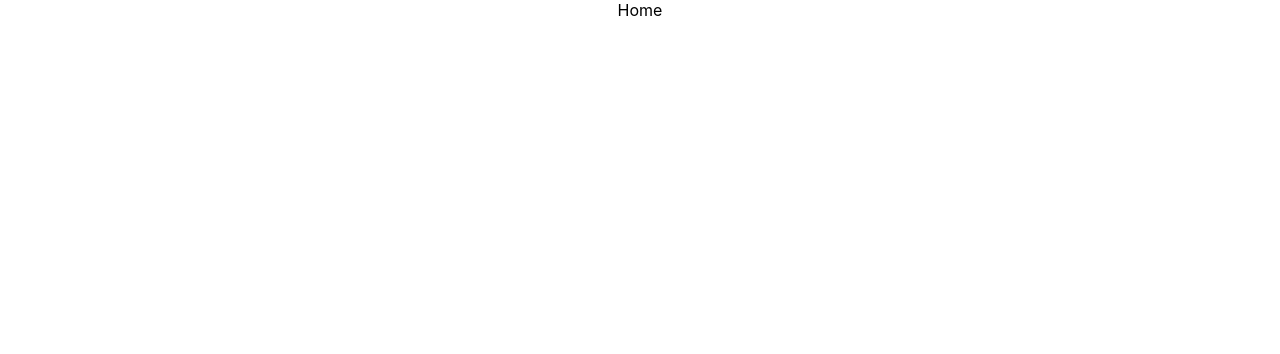
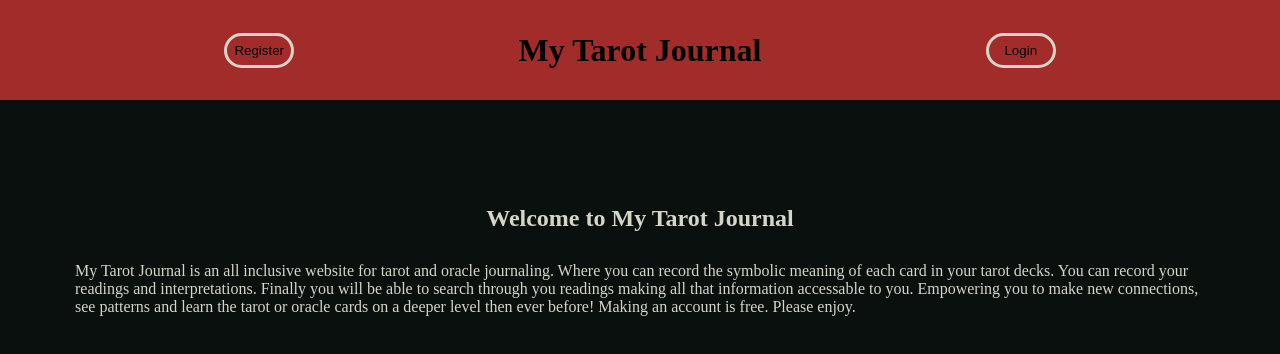
Before and after one commit to FrozenArrow73/tarot-journal, a React (Create React App) app: page / in a window 1280 px wide. Shown: the top 354 px of the page. Built offline with nearby package versions, Linux system fonts and the light colour scheme.

Commit message:
added styling and basic framework to the home page

```diff
--- a/src/App.css
+++ b/src/App.css
@@ -1,38 +1,33 @@
-.App {
-  text-align: center;
+.homeHeader {
+  height: 100px;
+  background-color: #A22C29;
+  display: flex;
+  flex-direction: row;
+  align-items: center;
+  justify-content: space-evenly;
 }
-
-.App-logo {
-  height: 40vmin;
-  pointer-events: none;
-}
-
-@media (prefers-reduced-motion: no-preference) {
-  .App-logo {
-    animation: App-logo-spin infinite 20s linear;
-  }
-}
-
-.App-header {
-  background-color: #282c34;
-  min-height: 100vh;
+.homeBody {
+  height: calc(100vh - 100px);
+  background-color: #0A100D;
+  color: #D6D5C9;
   display: flex;
   flex-direction: column;
   align-items: center;
-  justify-content: center;
-  font-size: calc(10px + 2vmin);
-  color: white;
+  padding: 75px;
 }
 
-.App-link {
-  color: #61dafb;
+.homeH2 {
+  padding: 30px;
 }
 
-@keyframes App-logo-spin {
-  from {
-    transform: rotate(0deg);
-  }
-  to {
-    transform: rotate(360deg);
-  }
+.authButton {
+  background-color: #A22C29;
+  width: 70px;
+  height: 35px;
+  border-radius: 20px;
+  border: solid;
+  border-color: #D6D5C9;
 }
+.authButton:hover {
+  border-color: #B9BAA3;
+}
--- a/src/index.css
+++ b/src/index.css
@@ -1,13 +1,5 @@
-body {
+* {
   margin: 0;
-  font-family: -apple-system, BlinkMacSystemFont, 'Segoe UI', 'Roboto', 'Oxygen',
-    'Ubuntu', 'Cantarell', 'Fira Sans', 'Droid Sans', 'Helvetica Neue',
-    sans-serif;
-  -webkit-font-smoothing: antialiased;
-  -moz-osx-font-smoothing: grayscale;
+  padding: 0;
+  box-sizing: border-box;
 }
-
-code {
-  font-family: source-code-pro, Menlo, Monaco, Consolas, 'Courier New',
-    monospace;
-}
--- a/src/screens/Home.jsx
+++ b/src/screens/Home.jsx
@@ -2,7 +2,17 @@ import React from 'react'
 
 function Home() {
   return (
-    <div>Home</div>
+    <div>
+        <header className='homeHeader'>
+            <button className='authButton'>Register</button>
+            <h1>My Tarot Journal</h1>
+            <button className='authButton'>Login</button>
+        </header>
+        <body className='homeBody'>
+            <h2 className='homeH2'>Welcome to My Tarot Journal</h2>
+            <p>My Tarot Journal is an all inclusive website for tarot and oracle journaling. Where you can record the symbolic meaning of each card in your tarot decks. You can record your readings and interpretations. Finally you will be able to search through you readings making all that information accessable to you. Empowering you to make new connections, see patterns and learn the tarot or oracle cards on a deeper level then ever before! Making an account is free. Please enjoy.</p>
+        </body>
+    </div>
   )
 }
 
```
